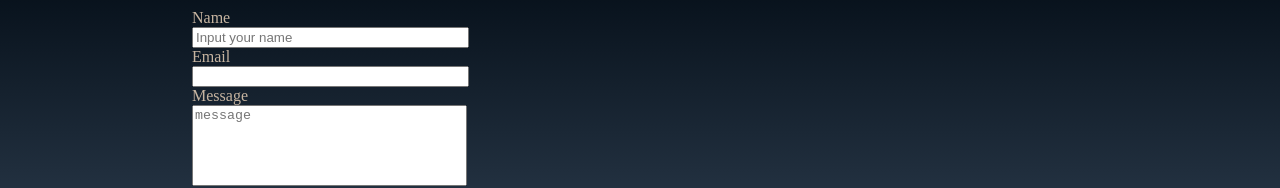
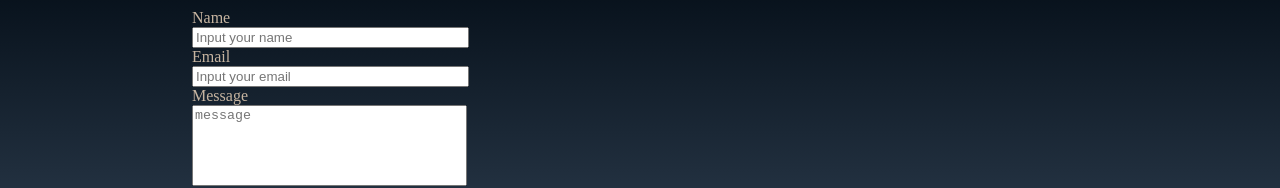
Before and after one commit to kliu6151/kliu6151.github.io, a React (Create React App) app: page / in a window 1280 px wide. Shown: the part 2449-2637 px from the top of the page. Built offline with nearby package versions, Linux system fonts and the light colour scheme.

Commit message:
Update ContactMeForm.js

```diff
--- a/src/client/Components/Layout/ContactSection/ContactMeForm.js
+++ b/src/client/Components/Layout/ContactSection/ContactMeForm.js
@@ -12,19 +12,20 @@ function ContactMeForm() {
         <form type="POST" onSubmit={submitHandler}>
             <label htmlFor='Name'>Name</label>
             <div>
-
                 <input type='text' required id='Name' placeholder="Input your name"/>
             </div>
-            <label htmlFor='Email' placeholder="Input your email">Email</label>
+
+            <label htmlFor='Email' >Email</label>
             <div>
+                <input type='text' required id='Email' placeholder="Input your email" />
+            </div>
 
-                <input type='text' required id='Email' />
-            </div>
             <label htmlFor='Message'>Message</label>
             <div>
 
                 <textarea type='text' required id='Message' rows={5} placeholder="message"></textarea>
             </div>
+
             <div>
                 <button>Send Message</button>
             </div>
```
